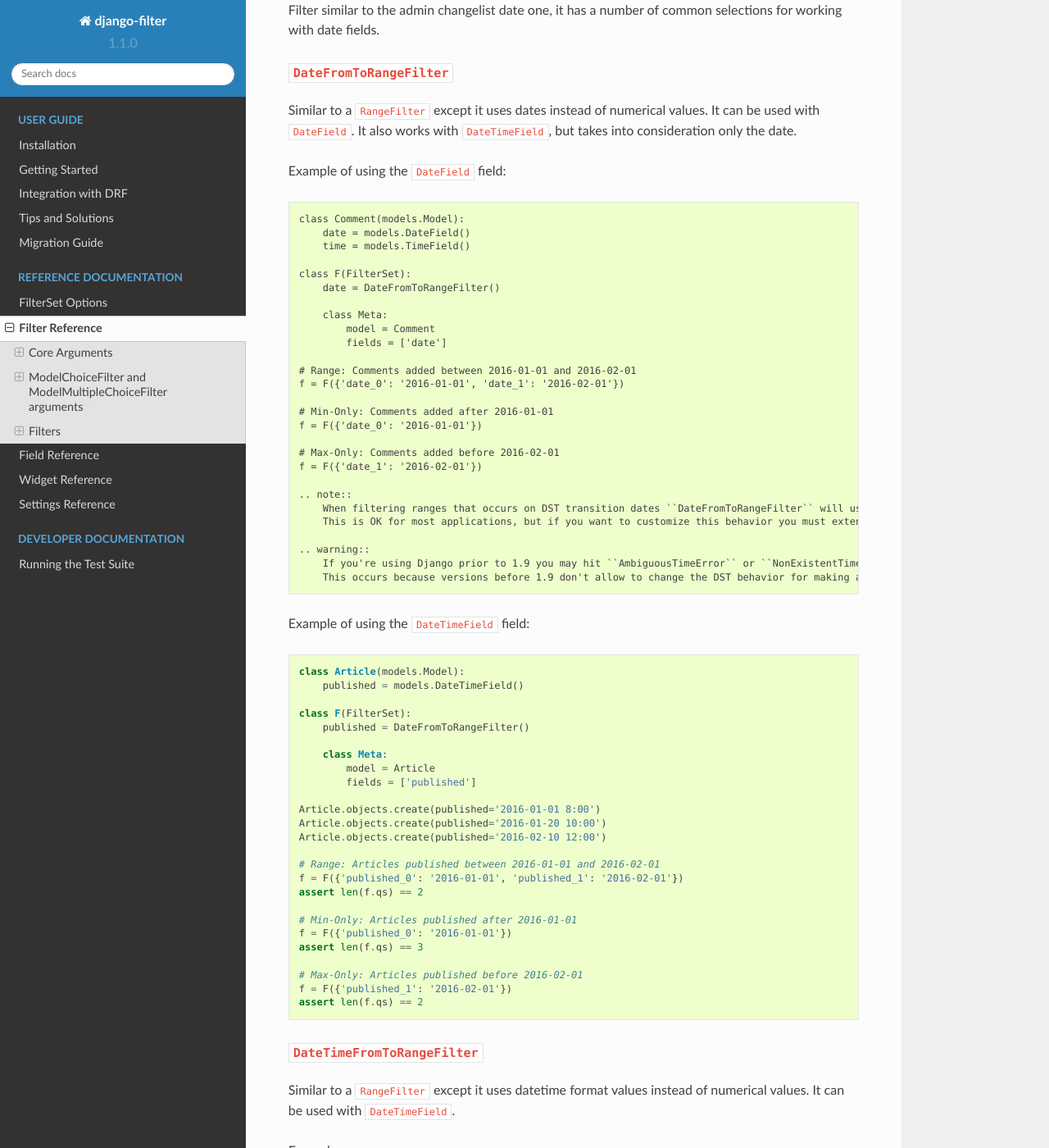
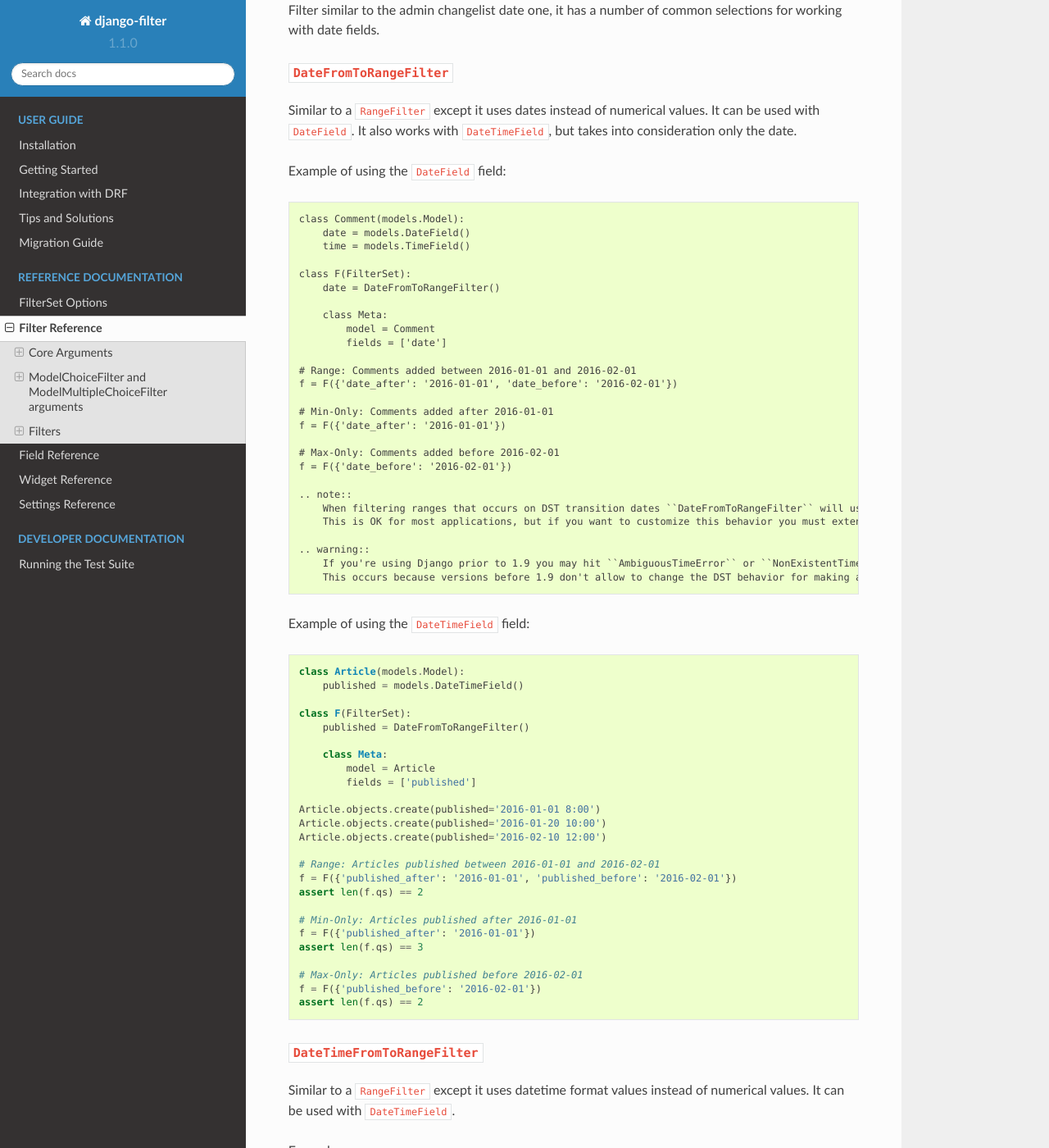
Before and after one commit to carltongibson/django-filter, a Sphinx documentation site: the page built from docs/ref/filters.txt, in a window 1280 px wide and 1400 px high, scrolled down 9131 px. Shown: the whole window at 82% size. Built offline with Sphinx 7.4.7 and the Read the Docs theme 2.0.0, drawn with Linux system fonts in a browser that asks for light colours; some of the changed text lies outside the part shown.

Commit message:
Update {Range,LookupType}Widgets to use suffixes

```diff
--- a/docs/ref/filters.txt
+++ b/docs/ref/filters.txt
@@ -470,13 +470,13 @@ Filters where a value is between two numerical values, or greater than a minimum
     qs = Book.objects.all().order_by('title')
 
     # Range: Books between 5€ and 15€
-    f = F({'price_0': '5', 'price_1': '15'}, queryset=qs)
+    f = F({'price_min': '5', 'price_max': '15'}, queryset=qs)
 
     # Min-Only: Books costing more the 11€
-    f = F({'price_0': '11'}, queryset=qs)
+    f = F({'price_min': '11'}, queryset=qs)
 
     # Max-Only: Books costing less than 19€
-    f = F({'price_1': '19'}, queryset=qs)
+    f = F({'price_max': '19'}, queryset=qs)
 
 
 ``DateRangeFilter``
@@ -504,13 +504,13 @@ Example of using the ``DateField`` field::
             fields = ['date']
 
     # Range: Comments added between 2016-01-01 and 2016-02-01
-    f = F({'date_0': '2016-01-01', 'date_1': '2016-02-01'})
+    f = F({'date_after': '2016-01-01', 'date_before': '2016-02-01'})
 
     # Min-Only: Comments added after 2016-01-01
-    f = F({'date_0': '2016-01-01'})
+    f = F({'date_after': '2016-01-01'})
 
     # Max-Only: Comments added before 2016-02-01
-    f = F({'date_1': '2016-02-01'})
+    f = F({'date_before': '2016-02-01'})
 
     .. note::
         When filtering ranges that occurs on DST transition dates ``DateFromToRangeFilter`` will use the first valid hour of the day for start datetime and the last valid hour of the day for end datetime.
@@ -537,15 +537,15 @@ Example of using the ``DateTimeField`` field::
     Article.objects.create(published='2016-02-10 12:00')
 
     # Range: Articles published between 2016-01-01 and 2016-02-01
-    f = F({'published_0': '2016-01-01', 'published_1': '2016-02-01'})
+    f = F({'published_after': '2016-01-01', 'published_before': '2016-02-01'})
     assert len(f.qs) == 2
 
     # Min-Only: Articles published after 2016-01-01
-    f = F({'published_0': '2016-01-01'})
+    f = F({'published_after': '2016-01-01'})
     assert len(f.qs) == 3
 
     # Max-Only: Articles published before 2016-02-01
-    f = F({'published_1': '2016-02-01'})
+    f = F({'published_before': '2016-02-01'})
     assert len(f.qs) == 2
 
 ``DateTimeFromToRangeFilter``
@@ -570,15 +570,15 @@ Example::
     Article.objects.create(published='2016-01-02 8:00')
 
     # Range: Articles published 2016-01-01 between 8:00 and 10:00
-    f = F({'published_0': '2016-01-01 8:00', 'published_1': '2016-01-01 10:00'})
+    f = F({'published_after': '2016-01-01 8:00', 'published_before': '2016-01-01 10:00'})
     assert len(f.qs) == 2
 
     # Min-Only: Articles published after 2016-01-01 8:00
-    f = F({'published_0': '2016-01-01 8:00'})
+    f = F({'published_after': '2016-01-01 8:00'})
     assert len(f.qs) == 3
 
     # Max-Only: Articles published before 2016-01-01 10:00
-    f = F({'published_1': '2016-01-01 10:00'})
+    f = F({'published_before': '2016-01-01 10:00'})
     assert len(f.qs) == 2
 
 ``TimeRangeFilter``
@@ -600,13 +600,13 @@ Example::
             fields = ['time']
 
     # Range: Comments added between 8:00 and 10:00
-    f = F({'time_0': '8:00', 'time_1': '10:00'})
+    f = F({'time_after': '8:00', 'time_before': '10:00'})
 
     # Min-Only: Comments added after 8:00
-    f = F({'time_0': '8:00'})
+    f = F({'time_after': '8:00'})
 
     # Max-Only: Comments added before 10:00
-    f = F({'time_1': '10:00'})
+    f = F({'time_before': '10:00'})
 
 ``AllValuesFilter``
 ~~~~~~~~~~~~~~~~~~~
```
Also changed, not shown: 5 other files.
